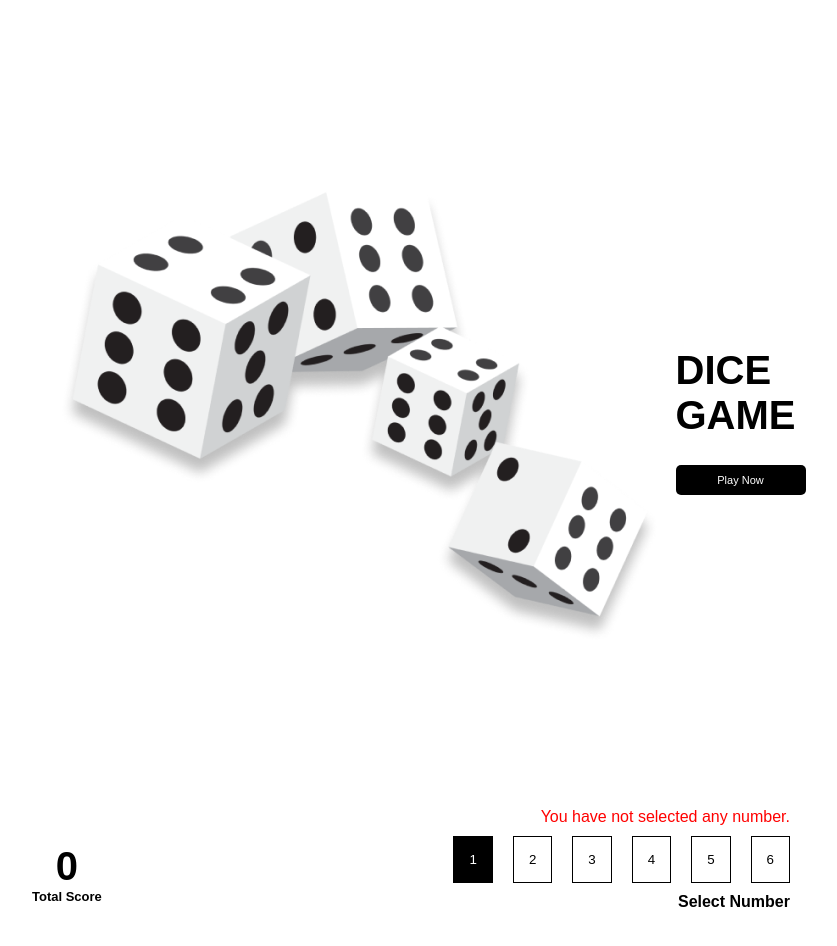
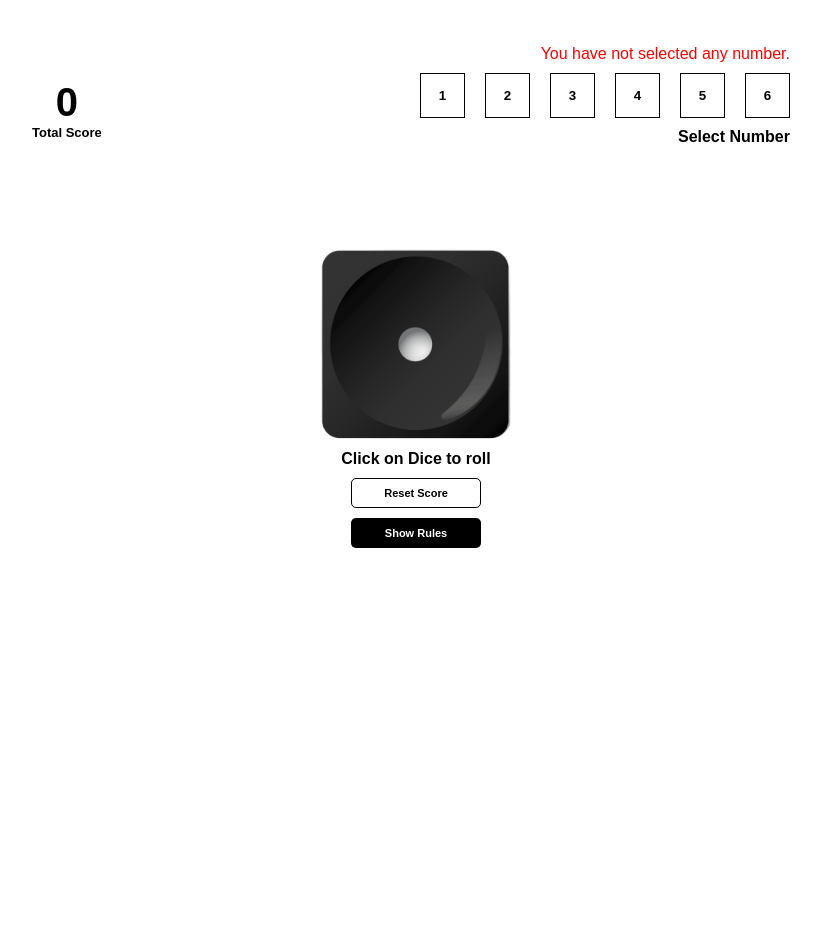
Before and after one commit to NirajChaudhary143/react-project-practice-3, a React (Vite) app: page / in a window 1280 px wide. Both pictures are taken after a click on the button "Play Now". Shown: the top 946 px of the page, without its empty margins (224-1061 px from the left). After the commit the page ends 800 px from the top, so only its background shows below. Built offline with nearby package versions, Linux system fonts and the light colour scheme.

Commit message:
SelectedNumber-commit

```diff
--- a/src/App.css
+++ b/src/App.css
@@ -4,8 +4,8 @@ body{
 }
 .container{
   width: 60vw;
-  margin:auto;
-  height: 100vh;
+  margin: auto;
+  height: 80vh;
 }
 .score_container{
   display: flex;
@@ -31,17 +31,13 @@ body{
   width: 100%;
   align-items: center;
 }
-.choose_number-container button{
+/* .choose_number-container button{
   margin: 0 10px;
   border: 1px solid black;
   background-color: transparent;
   padding: 15px;
   cursor: pointer;
-}
-.choose_number-container button.ative_btn{
-  background-color: black;
-  color: white;
-}
+} */
 .select_number{
   display: flex;
   justify-content: end;
@@ -61,3 +57,17 @@ margin-right: 10px;
   font-size: 16px;
   color: red;
 }
+.game_container{
+  display: flex;
+  justify-content: center;
+  align-items: center;
+  width: 100%;
+  height: 80%;
+  flex-direction: column;
+}
+.game_image_container img{
+  width: 200px;
+}
+.game_container p{
+  font-weight: 600;
+}
--- a/src/App.jsx
+++ b/src/App.jsx
@@ -1,11 +1,9 @@
 import Intro from "./Components/Intro/Intro";
-import NextPage from "./Components/Page/NextPage";
 
 const App = () => {
   return (
     <>
       <Intro></Intro>
-      <NextPage></NextPage>
     </>
   );
 };
--- a/src/Components/Button/Button.jsx
+++ b/src/Components/Button/Button.jsx
@@ -1,9 +1,14 @@
 import "../../App.css";
 import styles from "./Button.module.css";
-export default function Button({ text }) {
+export default function Button({ text, onClick, borderLess }) {
   return (
     <>
-      <button className={`${styles.primary_btn}`}>{text}</button>
+      <button
+        className={`${borderLess ? styles.borderless_btn : styles.primary_btn}`}
+        onClick={onClick}
+      >
+        {text}
+      </button>
     </>
   );
 }
--- a/src/Components/Button/Button.module.css
+++ b/src/Components/Button/Button.module.css
@@ -7,10 +7,22 @@
     font-size: 11px;
     cursor: pointer;
     border-radius: 5px;
-    transition: all .5s;
+    transition: .4s background-color ease-in;
+    font-weight: 600;
   }
   .primary_btn:hover{
     background-color: white;
     color: black;
     border: 1px solid;
   }
+  .borderless_btn{
+    border: 1px solid black;
+    background-color: white;
+    color: black;
+    min-width: 130px;
+    height: 30px;
+    font-size: 11px;
+    cursor: pointer;
+    border-radius: 5px;
+    font-weight: 600;
+  }
--- /dev/null
+++ b/src/Components/Game/Game.jsx
@@ -0,0 +1,28 @@
+import Button from "../Button/Button";
+import styled from "styled-components";
+const Game = () => {
+  return (
+    <>
+      <div className="game_image_container">
+        <img src="/images/dice_1.png" alt="" />
+      </div>
+      <div>
+        <p>Click on Dice to roll</p>
+      </div>
+      <div className="">
+        <Buttons>
+          <Button borderLess={"true"} text={"Reset Score"}></Button>
+        </Buttons>
+        <Buttons>
+          <Button text={"Show Rules"}></Button>
+        </Buttons>
+      </div>
+    </>
+  );
+};
+
+export default Game;
+
+const Buttons = styled.div`
+  margin: 10px 0;
+`;
--- a/src/Components/Intro/Intro.jsx
+++ b/src/Components/Intro/Intro.jsx
@@ -1,20 +1,33 @@
 import Button from "../Button/Button";
 import styles from "./intro.module.css";
 import "../../App.css";
+import { useState } from "react";
+import NextPage from "../Page/NextPage";
 export default function Intro() {
+  var [nextPageVisible, setNextPageVisible] = useState(false);
+
   return (
     <>
+      {nextPageVisible ? (
+        <NextPage />
+      ) : (
         <div className={`${styles.game_intro_container} container`}>
           <div className={`${styles.image_container}`}>
-          <img src="public/images/dices.png" alt="" />
+            <img src="/images/dices.png" alt="" />
           </div>
           <div className={`${styles.game_title}`}>
             <h1>DICE GAME</h1>
             <div className={`${styles.btn}`}>
-            <Button text={"Play Now"}></Button>
+              <Button
+                onClick={() => {
+                  setNextPageVisible(true);
+                }}
+                text={"Play Now"}
+              ></Button>
             </div>
           </div>
         </div>
+      )}
     </>
   );
 }
--- /dev/null
+++ b/src/Components/NumberButton/NumberButton.jsx
@@ -0,0 +1,33 @@
+import { useState } from "react";
+import styled from "styled-components";
+import "../../App.css";
+
+export default function NumberButton() {
+  const arrNum = [1, 2, 3, 4, 5, 6];
+  const [selectedNumber, setSelectedNumber] = useState();
+  console.log(selectedNumber);
+  return (
+    <>
+      {arrNum.map((value, index) => (
+        <Buttons
+          isSelected={selectedNumber === value}
+          key={index}
+          onClick={() => setSelectedNumber(value)}
+        >
+          {value}
+        </Buttons>
+      ))}
+    </>
+  );
+}
+const Buttons = styled.button`
+  margin: 0 10px;
+  border: 1px solid black;
+  /* background-color: transparent; */
+  height: 45px;
+  width: 45px;
+  cursor: pointer;
+  font-weight: 600;
+  background-color: ${(props) => (props.isSelected ? "black" : "white")};
+  color: ${(props) => (props.isSelected ? "white" : "black")};
+`;
--- a/src/Components/Page/NextPage.jsx
+++ b/src/Components/Page/NextPage.jsx
@@ -1,8 +1,10 @@
 import "../../App.css";
+import Game from "../Game/Game";
+import NumberButton from "../NumberButton/NumberButton";
 export default function NextPage() {
   return (
     <>
-      <div className="container">
+      <div className="container" style={{ marginTop: "45px" }}>
         <div className="error_msg">
           <span>You have not selected any number.</span>
         </div>
@@ -13,18 +15,16 @@ export default function NextPage() {
           </div>
           <div className="choose_number-container">
             <div>
-              <button className="ative_btn">1</button>
-              <button>2</button>
-              <button>3</button>
-              <button>4</button>
-              <button>5</button>
-              <button>6</button>
+              <NumberButton></NumberButton>
             </div>
             <div className="select_number">
               <p>Select Number</p>
             </div>
           </div>
         </div>
+        <div className="game_container">
+          <Game></Game>
+        </div>
       </div>
     </>
   );
```
Also changed, not shown: package.json (+6 -2 lines), 1 other file (tests, documents, lock files or other folders). Lines whose indentation alone changed are shown as unchanged.
